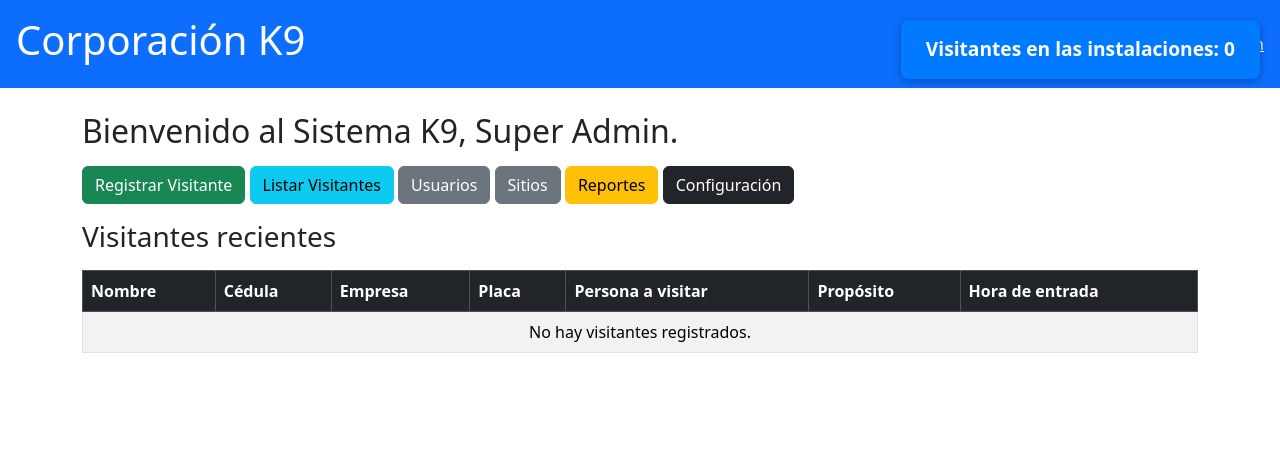
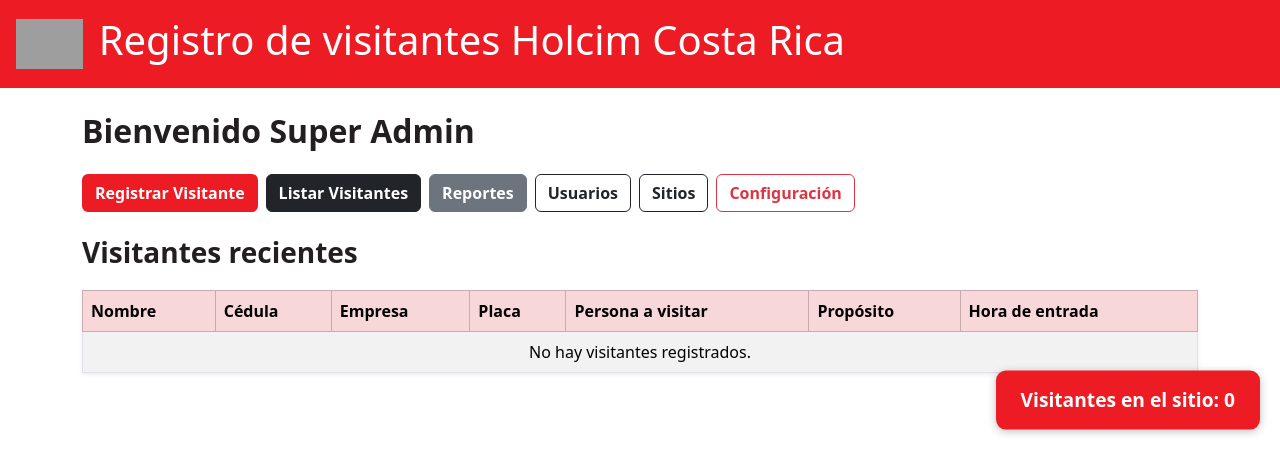
Before and after one commit to luismolinaboni22-art/control_acceso_k9, a Flask app: page / in a window 1280 px wide. Shown: the top 474 px of the page. Run offline with Flask 3, Linux system fonts and the light colour scheme; a user stored in the database is signed in; grey boxes are pictures that could not be loaded.

Commit message:
Update index.html

```diff
--- a/templates/index.html
+++ b/templates/index.html
@@ -1,55 +1,47 @@
-<!DOCTYPE html>
-<html lang="es">
-<head>
-    <meta charset="UTF-8">
-    <title>Registro de visitantes Holcim Costa Rica</title>
-    <link rel="stylesheet" href="{{ url_for('static', filename='style.css') }}">
-    <link href="https://cdn.jsdelivr.net/npm/bootstrap@5.3.2/dist/css/bootstrap.min.css" rel="stylesheet">
-</head>
-<body>
+{% extends "base.html" %}
 
-<!-- Recuadro visitantes activos -->
-<div style="
+{% block content %}
+
+<!-- Recuadro Visitantes Activos (centrado vertical y a la derecha) -->
+<div id="recuadro-activos" style="
     position: fixed;
-    top: 20px;
+    top: 50%;
     right: 20px;
-    background-color: #007BFF;
+    transform: translateY(-50%);
+    background-color: #ED1C24;
     color: white;
     padding: 15px 25px;
-    border-radius: 8px;
+    border-radius: 10px;
     font-weight: bold;
     font-size: 1.2em;
-    box-shadow: 0px 2px 8px rgba(0,0,0,0.3);
-    z-index: 1000;
+    box-shadow: 0px 2px 8px rgba(0,0,0,0.25);
+    z-index: 999;
+    text-align: center;
 ">
-    Visitantes en las instalaciones: {{ active_visitors_count }}
+    Visitantes en el sitio: {{ active_visitors_count }}
 </div>
 
-<header class="d-flex justify-content-between align-items-center p-3 bg-primary text-white">
-    <h1>Corporación K9</h1>
-    <nav>
-        <span>Usuario: {{ current_user.name }}</span> |
-        <a href="{{ url_for('logout') }}" class="text-white">Cerrar sesión</a>
-    </nav>
-</header>
 
-<main class="container my-4">
-    <h2>Bienvenido al Sistema K9, {{ current_user.name }}.</h2>
+<h2 class="fw-bold mb-4" style="color:#231F20;">Bienvenido {{ current_user.name }}</h2>
 
-    <div class="my-3">
-        <a href="{{ url_for('registrar') }}" class="btn btn-success">Registrar Visitante</a>
-        <a href="{{ url_for('listar') }}" class="btn btn-info">Listar Visitantes</a>
-        <a href="{{ url_for('admin_users') }}" class="btn btn-secondary">Usuarios</a>
-        <a href="{{ url_for('admin_sites') }}" class="btn btn-secondary">Sitios</a>
-        <a href="{{ url_for('reports') }}" class="btn btn-warning">Reportes</a>
-        {% if current_user.role in ['superadmin','admin'] %}
-            <a href="{{ url_for('admin_configuracion') }}" class="btn btn-dark">Configuración</a>
+<!-- Botones principales -->
+<div class="d-flex flex-wrap gap-2 mb-4">
+    <a href="{{ url_for('registrar') }}" class="btn text-white fw-bold" style="background-color:#ED1C24;">Registrar Visitante</a>
+    <a href="{{ url_for('listar') }}" class="btn btn-dark fw-bold">Listar Visitantes</a>
+    <a href="{{ url_for('reports') }}" class="btn btn-secondary fw-bold">Reportes</a>
+    <a href="{{ url_for('admin_users') }}" class="btn btn-outline-dark fw-bold">Usuarios</a>
+    <a href="{{ url_for('admin_sites') }}" class="btn btn-outline-dark fw-bold">Sitios</a>
+
+    {% if current_user.role in ['superadmin', 'admin'] %}
+        <a href="{{ url_for('admin_configuracion') }}" class="btn btn-outline-danger fw-bold">Configuración</a>
     {% endif %}
 </div>
 
-    <h3>Visitantes recientes</h3>
-    <table class="table table-striped table-bordered mt-3">
-        <thead class="table-dark">
+
+<h3 class="fw-bold mt-4 mb-3" style="color:#231F20;">Visitantes recientes</h3>
+
+<table class="table table-striped table-bordered shadow-sm">
+    <thead class="table-danger">
         <tr>
             <th>Nombre</th>
             <th>Cédula</th>
@@ -78,6 +70,26 @@
         {% endfor %}
     </tbody>
 </table>
-</main>
-</body>
-</html>
+
+<!-- Script para actualización automática del recuadro -->
+<script>
+async function actualizarVisitantes() {
+    try {
+        const response = await fetch('{{ url_for("api_visitantes_activos") }}');
+        const data = await response.json();
+
+        const box = document.getElementById('recuadro-activos');
+        if (box) {
+            box.innerText = "Visitantes en el sitio: " + data.active_count;
+        }
+
+    } catch (e) {
+        console.error("Error actualizando visitantes:", e);
+    }
+}
+
+// actualizar cada 10 segundos
+setInterval(actualizarVisitantes, 10000);
+</script>
+
+{% endblock %}
```
Lines whose indentation alone changed are shown as unchanged.
